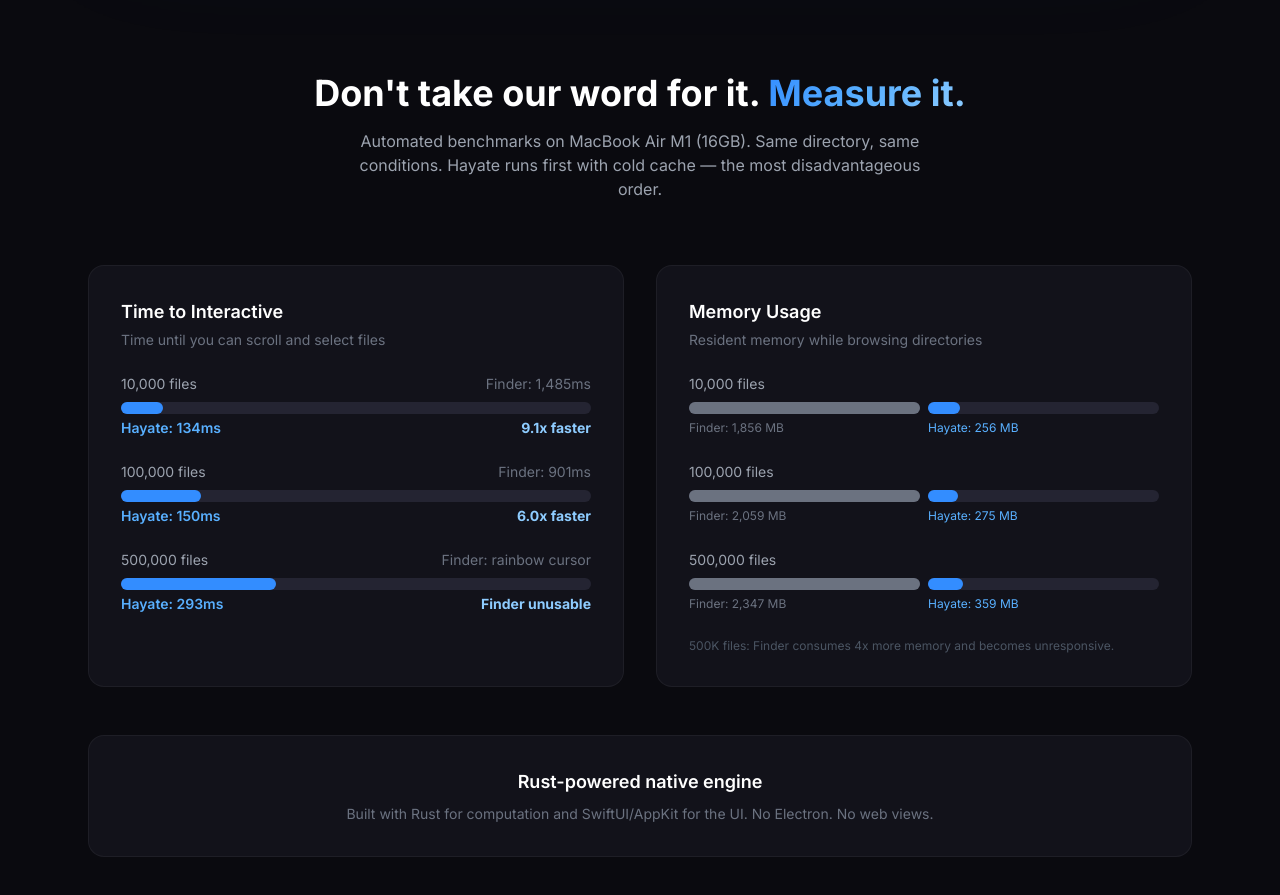
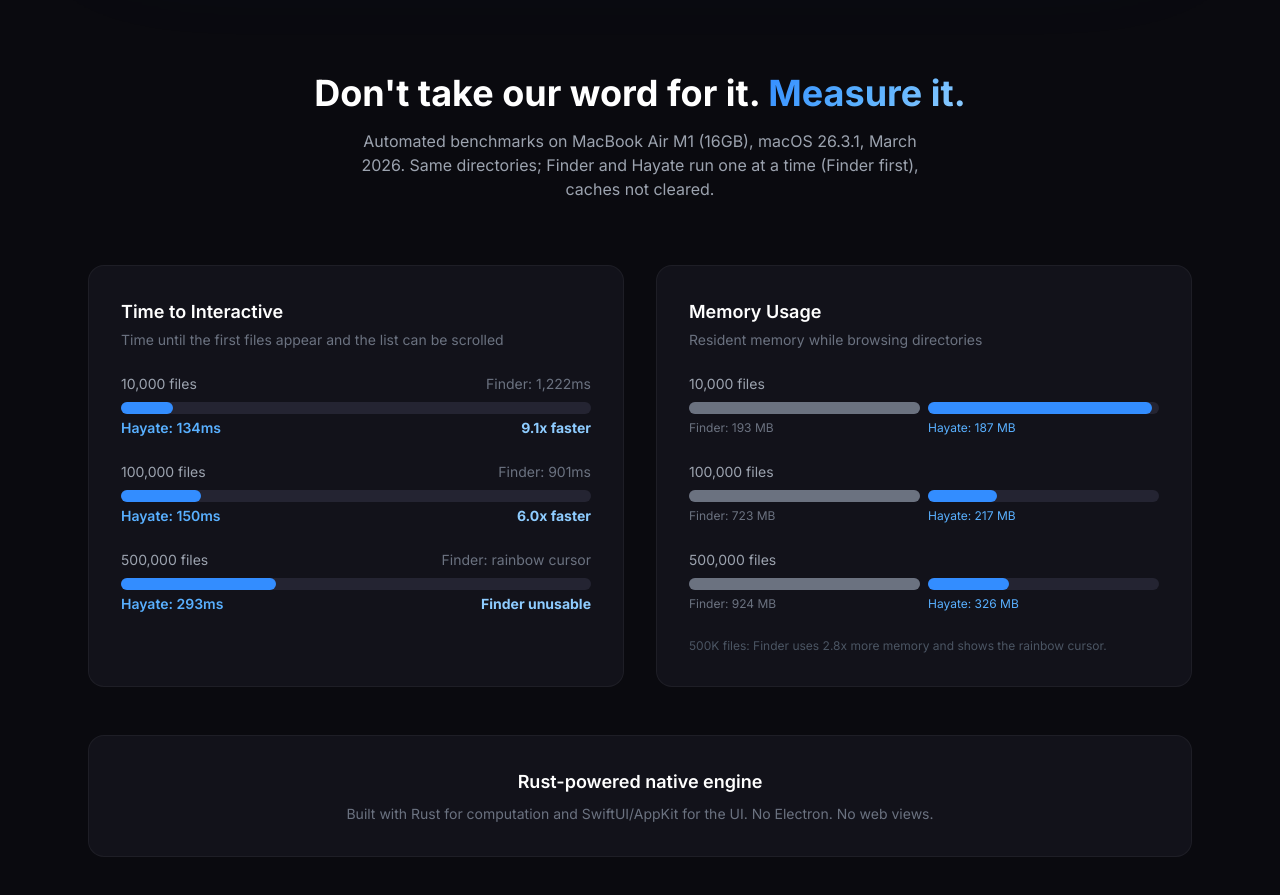
Before and after one commit to revivals47/hayate-app, a plain HTML site: page index.html in a window 1280 px wide. Shown: the part 1340-2235 px from the top of the page. Drawn offline with nearby package versions, Linux system fonts and the light colour scheme.

Commit message:
landing: benchmark numbers from the recorded run (Mar 2026), honest method text
10K Finder 1,485 → 1,222 ms (the 9.1x run); memory figures were not in any record
— now the March run: Finder 193/723/924 MB vs Hayate 187/217/326 MB (2.8x at 500K);
method: Finder first, caches not cleared (the page said the opposite); TTI described
as first files shown and scrollable. All six languages.

Co-Authored-By: Claude Opus 5.5 <noreply@anthropic.com>

```diff
--- a/i18n.js
+++ b/i18n.js
@@ -16,15 +16,15 @@ en: {
     // Benchmarks
     "bench.title1": "Don't take our word for it. ",
     "bench.titleHighlight": "Measure it.",
-    "bench.desc": "Automated benchmarks on MacBook Air M1 (16GB). Same directory, same conditions. Hayate runs first with cold cache \u2014 the most disadvantageous order.",
+    "bench.desc": "Automated benchmarks on MacBook Air M1 (16GB), macOS 26.3.1, March 2026. Same directories; Finder and Hayate run one at a time (Finder first), caches not cleared.",
     "bench.tti": "Time to Interactive",
-    "bench.ttiDesc": "Time until you can scroll and select files",
+    "bench.ttiDesc": "Time until the first files appear and the list can be scrolled",
     "bench.memory": "Memory Usage",
     "bench.memoryDesc": "Resident memory while browsing directories",
     "bench.finderRainbow": "Finder: rainbow cursor",
     "bench.finderUnusable": "Finder unusable",
     "bench.faster": "faster",
-    "bench.memNote": "500K files: Finder consumes 4x more memory and becomes unresponsive.",
+    "bench.memNote": "500K files: Finder uses 2.8x more memory and shows the rainbow cursor.",
     // Features
     "feat.title": "Everything Finder should have been.",
     "feat.sub": "37 features. 13 layouts. One app.",
@@ -91,15 +91,15 @@ ja: {
     "hero.cta2": "\u30d9\u30f3\u30c1\u30de\u30fc\u30af\u3092\u898b\u308b",
     "bench.title1": "\u6570\u5b57\u304c\u8a3c\u660e\u3057\u307e\u3059\u3002",
     "bench.titleHighlight": "\u8a08\u6e2c\u7d50\u679c\u3092\u3054\u89a7\u304f\u3060\u3055\u3044\u3002",
-    "bench.desc": "MacBook Air M1 (16GB)\u3067\u306e\u81ea\u52d5\u30d9\u30f3\u30c1\u30de\u30fc\u30af\u3002\u540c\u4e00\u30c7\u30a3\u30ec\u30af\u30c8\u30ea\u3001\u540c\u4e00\u6761\u4ef6\u3002Hayate\u304c\u30b3\u30fc\u30eb\u30c9\u30ad\u30e3\u30c3\u30b7\u30e5\u3067\u5148\u306b\u5b9f\u884c\u2014\u6700\u3082\u4e0d\u5229\u306a\u9806\u5e8f\u3067\u3059\u3002",
+    "bench.desc": "MacBook Air M1（16GB）・macOS 26.3.1、2026年3月の自動計測。同じフォルダで Finder と Hayate を1つずつ実行（Finder が先・キャッシュは消していません）。",
     "bench.tti": "\u64cd\u4f5c\u53ef\u80fd\u307e\u3067\u306e\u6642\u9593",
-    "bench.ttiDesc": "\u30b9\u30af\u30ed\u30fc\u30eb\u30fb\u9078\u629e\u304c\u53ef\u80fd\u306b\u306a\u308b\u307e\u3067\u306e\u6642\u9593",
+    "bench.ttiDesc": "最初のファイルが表示され、スクロールできるようになるまでの時間",
     "bench.memory": "\u30e1\u30e2\u30ea\u4f7f\u7528\u91cf",
     "bench.memoryDesc": "\u30c7\u30a3\u30ec\u30af\u30c8\u30ea\u95b2\u89a7\u6642\u306e\u30e1\u30e2\u30ea\u4f7f\u7528\u91cf",
     "bench.finderRainbow": "Finder: \u30ec\u30a4\u30f3\u30dc\u30fc\u30ab\u30fc\u30bd\u30eb",
     "bench.finderUnusable": "Finder\u64cd\u4f5c\u4e0d\u80fd",
     "bench.faster": "\u500d\u901f",
-    "bench.memNote": "50\u4e07\u30d5\u30a1\u30a4\u30eb: Finder\u306f4\u500d\u306e\u30e1\u30e2\u30ea\u3092\u6d88\u8cbb\u3057\u3001\u5fdc\u7b54\u4e0d\u80fd\u306b\u306a\u308a\u307e\u3059\u3002",
+    "bench.memNote": "50万ファイル: Finder は 2.8 倍のメモリを使い、レインボーカーソルが出ます。",
     "feat.git": "Git\u30b9\u30c6\u30fc\u30bf\u30b9",
     "feat.gitDescLong": "\u5909\u66f4\u3001\u672a\u8ffd\u8de1\u3001\u30b9\u30c6\u30fc\u30b8\u6e08\u307f\u30d5\u30a1\u30a4\u30eb\u3092\u30d0\u30c3\u30b8\u3067\u4e00\u76ee\u3067\u78ba\u8a8d\u3002\u30b9\u30c6\u30fc\u30bf\u30b9\u30d0\u30fc\u306b\u30d6\u30e9\u30f3\u30c1\u8868\u793a\u3002Git GUI\u4e0d\u8981\u3002",
     "feat.title": "Finder\u304c\u3042\u308b\u3079\u304d\u3060\u3063\u305f\u3082\u306e\u3002",
@@ -164,15 +164,15 @@ ja: {
     "hero.cta2": "\u67e5\u770b\u57fa\u51c6\u6d4b\u8bd5",
     "bench.title1": "\u4e0d\u662f\u7a7a\u8bdd\u3002",
     "bench.titleHighlight": "\u7528\u6570\u636e\u8bf4\u8bdd\u3002",
-    "bench.desc": "\u5728 MacBook Air M1 (16GB) \u4e0a\u81ea\u52a8\u57fa\u51c6\u6d4b\u8bd5\u3002\u76f8\u540c\u76ee\u5f55\uff0c\u76f8\u540c\u6761\u4ef6\u3002Hayate \u5728\u51b7\u7f13\u5b58\u4e0b\u5148\u8fd0\u884c\u2014\u2014\u6700\u4e0d\u5229\u7684\u987a\u5e8f\u3002",
+    "bench.desc": "在 MacBook Air M1（16GB）、macOS 26.3.1 上于 2026 年 3 月自动测试。相同目录；Finder 与 Hayate 依次单独运行（Finder 先），未清除缓存。",
     "bench.tti": "\u53ef\u4ea4\u4e92\u65f6\u95f4",
-    "bench.ttiDesc": "\u53ef\u4ee5\u6eda\u52a8\u548c\u9009\u62e9\u6587\u4ef6\u7684\u65f6\u95f4",
+    "bench.ttiDesc": "首批文件出现并可滚动列表所需的时间",
     "bench.memory": "\u5185\u5b58\u4f7f\u7528",
     "bench.memoryDesc": "\u6d4f\u89c8\u76ee\u5f55\u65f6\u7684\u5185\u5b58\u5360\u7528",
     "bench.finderRainbow": "Finder: \u5f69\u8679\u5149\u6807",
     "bench.finderUnusable": "Finder \u65e0\u6cd5\u4f7f\u7528",
     "bench.faster": "\u500d\u5feb",
-    "bench.memNote": "50\u4e07\u6587\u4ef6: Finder \u6d88\u8017 4 \u500d\u5185\u5b58\u5e76\u5931\u53bb\u54cd\u5e94\u3002",
+    "bench.memNote": "50 万文件：Finder 占用 2.8 倍内存，并出现彩虹光标。",
     "feat.title": "Finder \u672c\u5e94\u5982\u6b64\u3002",
     "feat.sub": "37 \u9879\u529f\u80fd\u300213 \u79cd\u5e03\u5c40\u3002\u4e00\u4e2a\u5e94\u7528\u3002",
     "feat.multipane": "\u591a\u7a97\u683c \u2014 \u6700\u591a 4 \u4e2a",
@@ -237,15 +237,15 @@ ja: {
     "hero.cta2": "\u67e5\u770b\u6548\u80fd\u6e2c\u8a66",
     "bench.title1": "\u4e0d\u662f\u7a7a\u8a71\u3002",
     "bench.titleHighlight": "\u7528\u6578\u64da\u8aaa\u8a71\u3002",
-    "bench.desc": "\u5728 MacBook Air M1 (16GB) \u4e0a\u81ea\u52d5\u6548\u80fd\u6e2c\u8a66\u3002\u76f8\u540c\u76ee\u9304\uff0c\u76f8\u540c\u689d\u4ef6\u3002Hayate \u5728\u51b7\u5feb\u53d6\u4e0b\u5148\u57f7\u884c\u2014\u2014\u6700\u4e0d\u5229\u7684\u9806\u5e8f\u3002",
+    "bench.desc": "在 MacBook Air M1（16GB）、macOS 26.3.1 上於 2026 年 3 月自動測試。相同目錄；Finder 與 Hayate 依序單獨執行（Finder 先），未清除快取。",
     "bench.tti": "\u53ef\u4e92\u52d5\u6642\u9593",
-    "bench.ttiDesc": "\u53ef\u4ee5\u6efe\u52d5\u548c\u9078\u64c7\u6a94\u6848\u7684\u6642\u9593",
+    "bench.ttiDesc": "首批檔案出現並可捲動列表所需的時間",
     "bench.memory": "\u8a18\u61b6\u9ad4\u4f7f\u7528",
     "bench.memoryDesc": "\u700f\u89bd\u76ee\u9304\u6642\u7684\u8a18\u61b6\u9ad4\u4f54\u7528",
     "bench.finderRainbow": "Finder: \u5f69\u8679\u6e38\u6a19",
     "bench.finderUnusable": "Finder \u7121\u6cd5\u4f7f\u7528",
     "bench.faster": "\u500d\u5feb",
-    "bench.memNote": "50\u842c\u6a94\u6848: Finder \u6d88\u8017 4 \u500d\u8a18\u61b6\u9ad4\u4e26\u5931\u53bb\u56de\u61c9\u3002",
+    "bench.memNote": "50 萬檔案：Finder 佔用 2.8 倍記憶體，並出現彩虹游標。",
     "feat.title": "Finder \u672c\u61c9\u5982\u6b64\u3002",
     "feat.sub": "37 \u9805\u529f\u80fd\u300213 \u7a2e\u4f48\u5c40\u3002\u4e00\u500b\u61c9\u7528\u3002",
     "feat.multipane": "\u591a\u7a97\u683c \u2014 \u6700\u591a 4 \u500b",
@@ -310,15 +310,15 @@ ko: {
     "hero.cta2": "\ubca4\uce58\ub9c8\ud06c \ubcf4\uae30",
     "bench.title1": "\ub9d0\ub85c\ub9cc \ud558\uc9c0 \uc54a\uc2b5\ub2c8\ub2e4. ",
     "bench.titleHighlight": "\uce21\uc815\ud588\uc2b5\ub2c8\ub2e4.",
-    "bench.desc": "MacBook Air M1 (16GB)\uc5d0\uc11c \uc790\ub3d9 \ubca4\uce58\ub9c8\ud06c. \ub3d9\uc77c \ub514\ub809\ud130\ub9ac, \ub3d9\uc77c \uc870\uac74. Hayate\uac00 \ucf5c\ub4dc \uce90\uc2dc\ub85c \uba3c\uc800 \uc2e4\ud589\u2014\uac00\uc7a5 \ubd88\ub9ac\ud55c \uc21c\uc11c.",
+    "bench.desc": "MacBook Air M1(16GB), macOS 26.3.1에서 2026년 3월 자동 측정. 같은 폴더에서 Finder와 Hayate를 하나씩 실행(Finder 먼저, 캐시는 지우지 않음).",
     "bench.tti": "\uc0c1\ud638\uc791\uc6a9 \uac00\ub2a5 \uc2dc\uac04",
-    "bench.ttiDesc": "\uc2a4\ud06c\ub864\uacfc \ud30c\uc77c \uc120\ud0dd\uc774 \uac00\ub2a5\ud55c \uc2dc\uac04",
+    "bench.ttiDesc": "첫 파일이 표시되고 목록을 스크롤할 수 있을 때까지의 시간",
     "bench.memory": "\uba54\ubaa8\ub9ac \uc0ac\uc6a9\ub7c9",
     "bench.memoryDesc": "\ub514\ub809\ud130\ub9ac \ud0d0\uc0c9 \uc911 \uba54\ubaa8\ub9ac \uc810\uc720",
     "bench.finderRainbow": "Finder: \ubb34\uc9c0\uac1c \ucee4\uc11c",
     "bench.finderUnusable": "Finder \uc0ac\uc6a9 \ubd88\uac00",
     "bench.faster": "\ubc30 \ube60\ub984",
-    "bench.memNote": "50\ub9cc \ud30c\uc77c: Finder\ub294 4\ubc30 \uba54\ubaa8\ub9ac\ub97c \uc18c\ubaa8\ud558\uace0 \uc751\ub2f5 \ubd88\ub2a5\uc774 \ub429\ub2c8\ub2e4.",
+    "bench.memNote": "50만 파일: Finder는 2.8배의 메모리를 사용하고 레인보우 커서가 나타납니다.",
     "feat.title": "Finder\uac00 \ub418\uc5b4\uc57c \ud588\ub358 \ubaa8\ub4e0 \uac83.",
     "feat.sub": "37\uac00\uc9c0 \uae30\ub2a5. 13\uac00\uc9c0 \ub808\uc774\uc544\uc6c3. \ud558\ub098\uc758 \uc571.",
     "feat.multipane": "\uba40\ud2f0\ud328\ub110 \u2014 \ucd5c\ub300 4\uac1c",
@@ -382,15 +382,15 @@ tlh: {
     "hero.cta2": "chov yIlegh",
     "bench.title1": "mu'mey neH Dalo'Qo'. ",
     "bench.titleHighlight": "yIchov.",
-    "bench.desc": "MacBook Air M1 (16GB) chov. rap qach, rap Dotlh. Hayate bIr chov wa'DIch qagh\u2014Qatlh law' Hoch Qatlh puS.",
+    "bench.desc": "Automated benchmarks on MacBook Air M1 (16GB), macOS 26.3.1, March 2026. Same directories; Finder and Hayate run one at a time (Finder first), caches not cleared.",
     "bench.tti": "lo'laH poH",
-    "bench.ttiDesc": "nab wIv 'ej legh poH",
+    "bench.ttiDesc": "Time until the first files appear and the list can be scrolled",
     "bench.memory": "De' lo'",
     "bench.memoryDesc": "qach legh De' lo'",
     "bench.finderRainbow": "Finder: SuD Degh",
     "bench.finderUnusable": "Finder lo'laHbe'",
     "bench.faster": "nom",
-    "bench.memNote": "500K nab: Finder 4 De' lo' 'ej Qongchu'.",
+    "bench.memNote": "500K files: Finder uses 2.8x more memory and shows the rainbow cursor.",
     "feat.title": "Finder mojmeH chenmoHta'.",
     "feat.sub": "37 laH. 13 Daq. wa' nab.",
     "feat.multipane": "law' beQ \u2014 loS chen",
--- a/index.html
+++ b/index.html
@@ -167,8 +167,7 @@
                 <span class="gradient-text" data-i18n="bench.titleHighlight">Measure it.</span>
             </h2>
             <p class="text-gray-400 text-center mb-16 max-w-xl mx-auto" data-i18n="bench.desc">
-                Automated benchmarks on MacBook Air M1 (16GB). Same directory, same conditions.
-                Hayate runs first with cold cache &mdash; the most disadvantageous order.
+                Automated benchmarks on MacBook Air M1 (16GB), macOS 26.3.1, March 2026. Same directories; Finder and Hayate run one at a time (Finder first), caches not cleared.
             </p>
 
             <!-- TTI Comparison -->
@@ -177,16 +176,16 @@
                 <!-- TTI Chart -->
                 <div class="bg-dark-800 rounded-2xl border border-white/5 p-8">
                     <h3 class="text-lg font-semibold mb-1" data-i18n="bench.tti">Time to Interactive</h3>
-                    <p class="text-sm text-gray-500 mb-6" data-i18n="bench.ttiDesc">Time until you can scroll and select files</p>
+                    <p class="text-sm text-gray-500 mb-6" data-i18n="bench.ttiDesc">Time until the first files appear and the list can be scrolled</p>
 
                     <div class="space-y-6">
                         <div>
                             <div class="flex justify-between text-sm mb-2">
                                 <span class="text-gray-400">10,000 files</span>
-                                <span class="text-gray-500">Finder: 1,485ms</span>
+                                <span class="text-gray-500">Finder: 1,222ms</span>
                             </div>
                             <div class="w-full bg-dark-600 rounded-full h-3">
-                                <div class="bg-hayate-500 h-3 rounded-full stat-bar" style="width: 9%"></div>
+                                <div class="bg-hayate-500 h-3 rounded-full stat-bar" style="width: 11%"></div>
                             </div>
                             <div class="flex justify-between text-sm mt-1">
                                 <span class="text-hayate-400 font-semibold">Hayate: 134ms</span>
@@ -240,13 +239,13 @@
                                     <div class="w-full bg-dark-600 rounded-full h-3">
                                         <div class="bg-gray-500 h-3 rounded-full" style="width: 100%"></div>
                                     </div>
-                                    <span class="text-xs text-gray-500 mt-1">Finder: 1,856 MB</span>
+                                    <span class="text-xs text-gray-500 mt-1">Finder: 193 MB</span>
                                 </div>
                                 <div class="flex-1">
                                     <div class="w-full bg-dark-600 rounded-full h-3">
-                                        <div class="bg-hayate-500 h-3 rounded-full" style="width: 14%"></div>
+                                        <div class="bg-hayate-500 h-3 rounded-full" style="width: 97%"></div>
                                     </div>
-                                    <span class="text-xs text-hayate-400 mt-1">Hayate: 256 MB</span>
+                                    <span class="text-xs text-hayate-400 mt-1">Hayate: 187 MB</span>
                                 </div>
                             </div>
                         </div>
@@ -260,13 +259,13 @@
                                     <div class="w-full bg-dark-600 rounded-full h-3">
                                         <div class="bg-gray-500 h-3 rounded-full" style="width: 100%"></div>
                                     </div>
-                                    <span class="text-xs text-gray-500 mt-1">Finder: 2,059 MB</span>
+                                    <span class="text-xs text-gray-500 mt-1">Finder: 723 MB</span>
                                 </div>
                                 <div class="flex-1">
                                     <div class="w-full bg-dark-600 rounded-full h-3">
-                                        <div class="bg-hayate-500 h-3 rounded-full" style="width: 13%"></div>
+                                        <div class="bg-hayate-500 h-3 rounded-full" style="width: 30%"></div>
                                     </div>
-                                    <span class="text-xs text-hayate-400 mt-1">Hayate: 275 MB</span>
+                                    <span class="text-xs text-hayate-400 mt-1">Hayate: 217 MB</span>
                                 </div>
                             </div>
                         </div>
@@ -280,20 +279,20 @@
                                     <div class="w-full bg-dark-600 rounded-full h-3">
                                         <div class="bg-gray-500 h-3 rounded-full" style="width: 100%"></div>
                                     </div>
-                                    <span class="text-xs text-gray-500 mt-1">Finder: 2,347 MB</span>
+                                    <span class="text-xs text-gray-500 mt-1">Finder: 924 MB</span>
                                 </div>
                                 <div class="flex-1">
                                     <div class="w-full bg-dark-600 rounded-full h-3">
-                                        <div class="bg-hayate-500 h-3 rounded-full" style="width: 15%"></div>
+                                        <div class="bg-hayate-500 h-3 rounded-full" style="width: 35%"></div>
                                     </div>
-                                    <span class="text-xs text-hayate-400 mt-1">Hayate: 359 MB</span>
+                                    <span class="text-xs text-hayate-400 mt-1">Hayate: 326 MB</span>
                                 </div>
                             </div>
                         </div>
                     </div>
 
                     <p class="text-xs text-gray-600 mt-6" data-i18n="bench.memNote">
-                        500K files: Finder uses 6.5x more memory. Measured on macOS 26.4, April 2026.
+                        500K files: Finder uses 2.8x more memory and shows the rainbow cursor.
                     </p>
                 </div>
 
```
